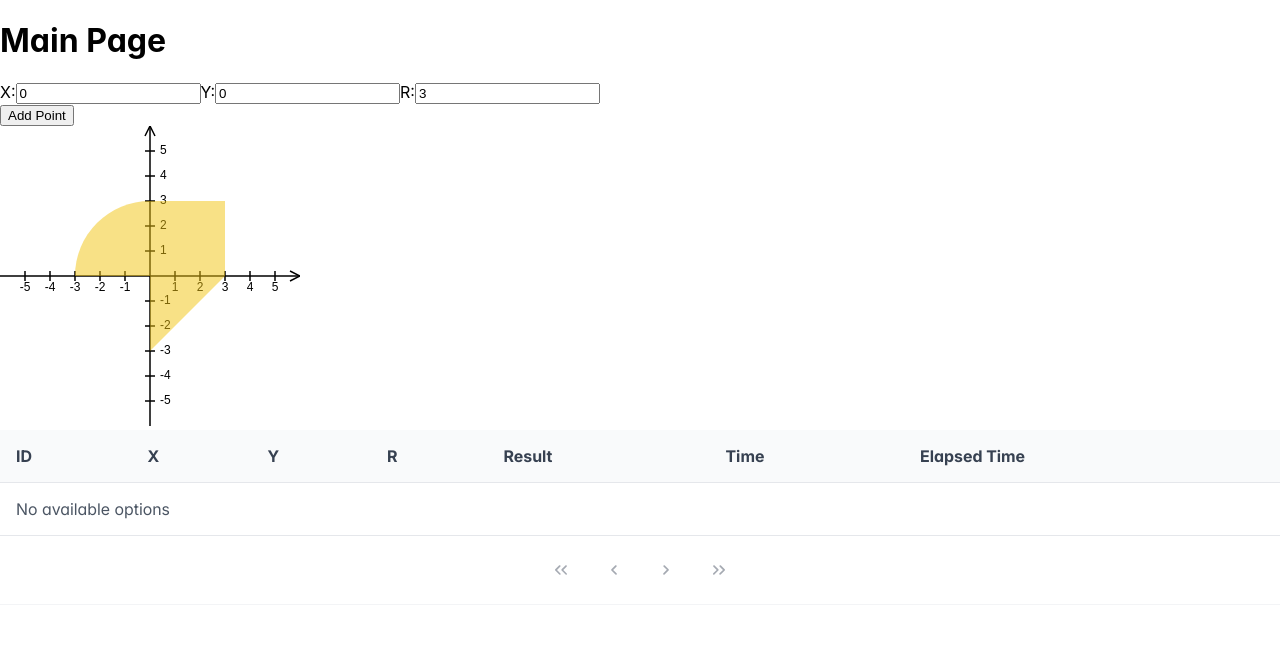
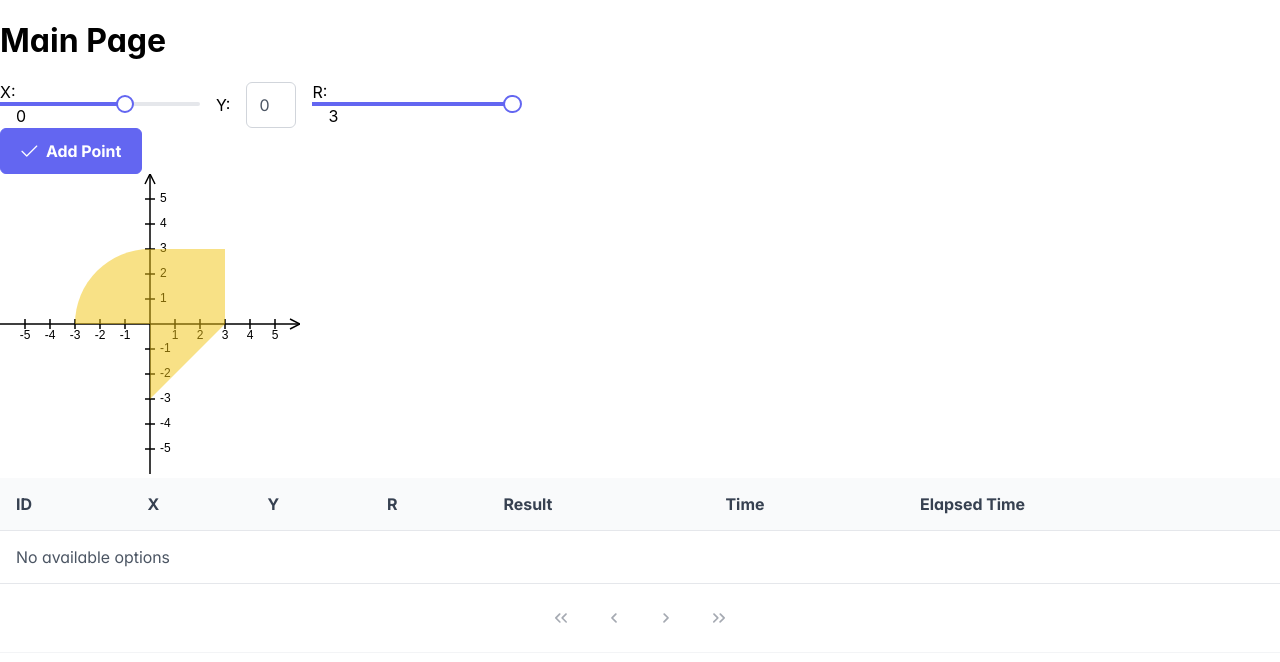
Before and after one commit to fefumo/PrecisionArc-frontend, a React (Create React App) app: page /main in a window 1280 px wide. Shown: the top 662 px of the page. Built offline with nearby package versions, Linux system fonts and the light colour scheme; no server answers; sample sign-in values are in the browser's storage.

Commit message:
added PrimeReact on main page

```diff
--- a/src/components/forms/AddPointForm.js
+++ b/src/components/forms/AddPointForm.js
@@ -1,11 +1,12 @@
 import React, { useState } from 'react';
 import { useAddUserPointMutation } from '../../services/graph-api';
 import PointInput from './PointInput';
+import { Button } from "primereact/button";
 
 const AddPointForm = ({ r, onRChange }) => {
   const [x, setX] = useState(0);
   const [y, setY] = useState(0);
-  const [addUserPoint] = useAddUserPointMutation();  // Хук для отправки запроса на добавление точки
+  const [addUserPoint] = useAddUserPointMutation();  // Hook for sending a request to add a point
 
   const handleSubmit = async (e) => {
     e.preventDefault();
@@ -13,10 +14,10 @@ const AddPointForm = ({ r, onRChange }) => {
     console.log('Submitting new point:', newPoint);
 
     try {
-        const response = await addUserPoint(newPoint).unwrap();
-        console.log('Server response:', response);
+      const response = await addUserPoint(newPoint).unwrap();
+      console.log('Server response:', response);
     } catch (error) {
-        console.error('Error adding point:', error);
+      console.error('Error adding point:', error);
     }
 
   };
@@ -26,12 +27,16 @@ const AddPointForm = ({ r, onRChange }) => {
       <PointInput
         x={x}
         y={y}
-        r={r}  // Передаем r сюда
+        r={r}
         onXChange={setX}
         onYChange={setY}
-        onRChange={onRChange}  // Передаем функцию для изменения r
+        onRChange={onRChange}
       />
-      <button type="submit">Add Point</button>
+      <Button
+        label="Add Point"
+        icon="pi pi-check"
+        type="submit"
+      />
     </form>
   );
 };
--- a/src/components/forms/PointInput.js
+++ b/src/components/forms/PointInput.js
@@ -1,32 +1,50 @@
-import React from 'react';
+import React from "react";
+import { Slider } from "primereact/slider";
+import { InputText } from "primereact/inputtext";
+import "primereact/resources/primereact.min.css";
+import "primereact/resources/themes/saga-blue/theme.css";
+import "primeicons/primeicons.css";
 
-const PointInput = ({ x, y, r, onXChange, onYChange, onRChange }) => (
+const PointInput = ({ x, y, r, onXChange, onYChange, onRChange }) => {
+    return (
+        <div style={{ display: "flex", flexDirection: "row", gap: "1rem" }}>
             <div>
-    <label>
-      X:
-      <input
-        type="number"
+                <label htmlFor="x-slider" style={{ marginRight: "1rem" }}>X:</label>
+                <Slider
+                    id="x-slider"
                     value={x}
-        onChange={(e) => onXChange(Number(e.target.value))}
+                    onChange={(e) => onXChange(e.value)}
+                    min={-5}
+                    max={3}
+                    style={{ width: "200px" }}
                 />
-    </label>
-    <label>
-      Y:
-      <input
-        type="number"
+                <span style={{ marginLeft: "1rem" }}>{x}</span>
+            </div>
+
+            <div>
+                <label htmlFor="y-text" style={{ marginRight: "1rem" }}>Y:</label>
+                <InputText
+                    id="y-text"
                     value={y}
                     onChange={(e) => onYChange(Number(e.target.value))}
+                    style={{ width: "50px" }}
                 />
-    </label>
-    <label>
-      R:
-      <input
-        type="number"
+            </div>
+
+            <div>
+                <label htmlFor="r-slider" style={{ marginRight: "1rem" }}>R:</label>
+                <Slider
+                    id="r-slider"
                     value={r}
-        onChange={(e) => onRChange(Number(e.target.value))}  // Вызываем onRChange для обновления значения R
+                    onChange={(e) => onRChange(e.value)}
+                    min={1}
+                    max={3}
+                    style={{ width: "200px" }}
                 />
-    </label>
+                <span style={{ marginLeft: "1rem" }}>{r}</span>
+            </div>
         </div>
     );
+};
 
 export default PointInput;
```
Lines whose indentation alone changed are shown as unchanged.
